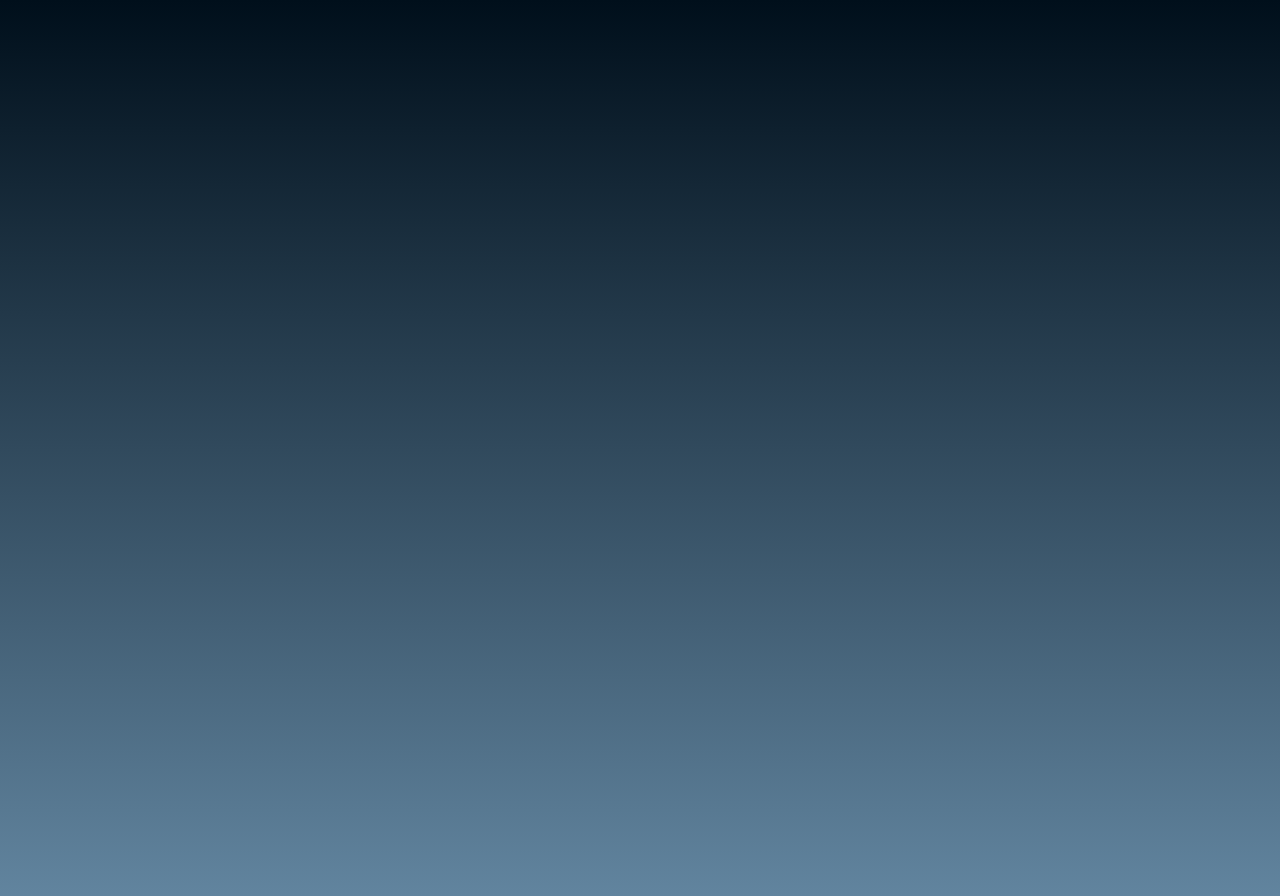
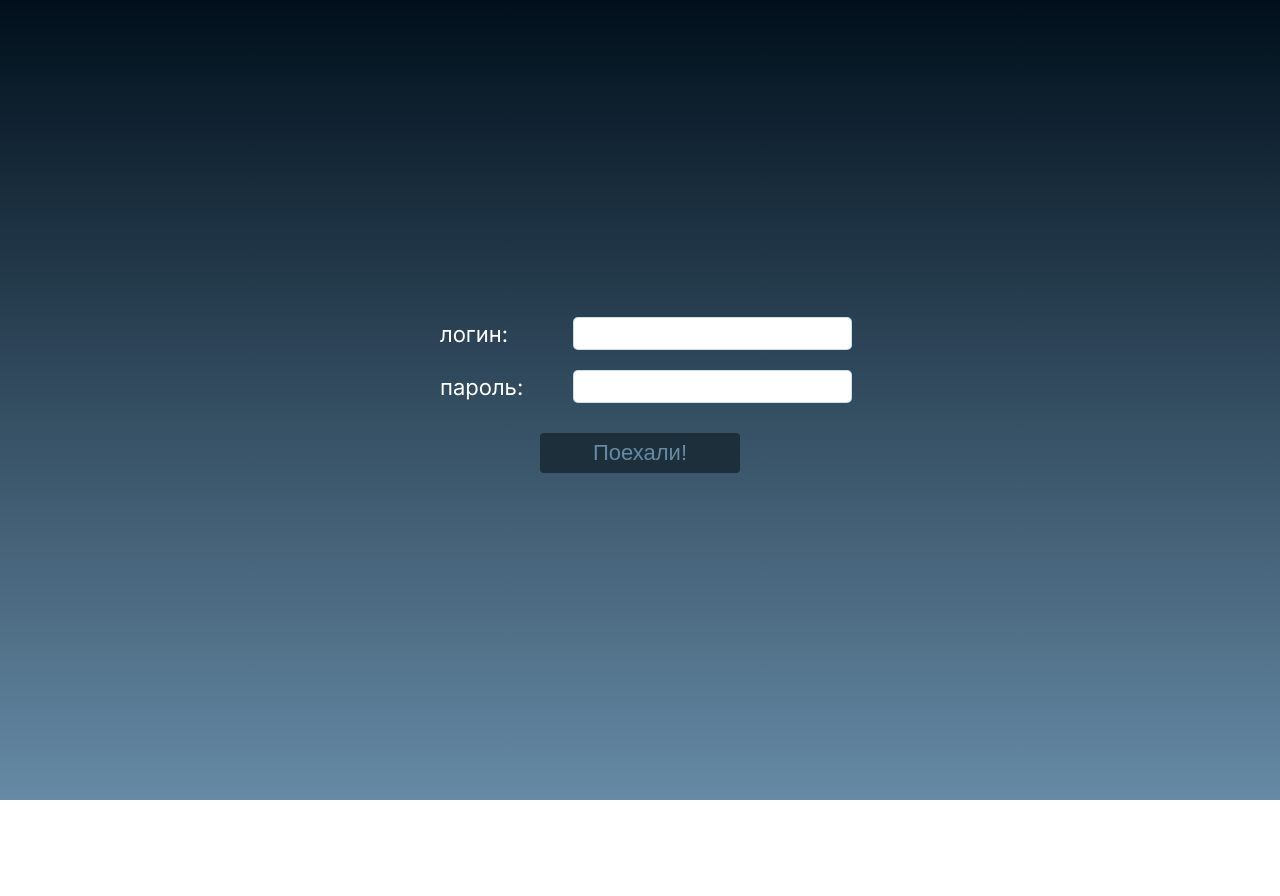
Before and after one commit to nemusic/nemusic-client, a React (Create React App) app: page /login in a window 1280 px wide. Before the commit this address had no page. Shown: the top 896 px of the page. After the commit the page ends 800 px from the top, so only its background shows below. Built offline with nearby package versions, Linux system fonts and the light colour scheme.

Commit message:
add simple login form

```diff
--- a/src/App.css
+++ b/src/App.css
@@ -17,7 +17,10 @@ html::-webkit-scrollbar{
   background: linear-gradient(180deg, rgba(0, 15, 27, 100%) 0%, rgba(102, 138, 165, 100%) 100%, rgba(0, 0, 0, 100%) 0%);
   background-attachment: fixed;
   font-family: 'Inter', sans-serif;
-  padding-bottom:140px;
   height: auto !important;
   min-height: 100%;
 }
+
+#player-shadow{
+  height: 140px;
+}
--- a/src/App.jsx
+++ b/src/App.jsx
@@ -7,6 +7,7 @@ import CollectionsPage from './pages/CollectionsPage';
 import ProfilePage from './pages/ProfilePage';
 import PlaylistPage from './pages/PlaylistPage';
 import EditPlaylistPage from './pages/EditPlaylistPage';
+import LoginPage from './pages/LoginPage';
 
 function App() {
   return (
@@ -18,6 +19,7 @@ function App() {
           <Route path="/profile" element={<ProfilePage />} />
           <Route path="/playlist" element={<PlaylistPage />} />
           <Route path="/edit" element={<EditPlaylistPage />} />
+          <Route path="/login" element={<LoginPage />} />
         </Routes>
       </div>
     </BrowserRouter>
--- /dev/null
+++ b/src/components/LoginForm/LoginForm.jsx
@@ -0,0 +1,23 @@
+import React from 'react';
+
+import classes from './LoginForm.module.css';
+
+function LoginForm() {
+  return (
+    <div className={classes.container}>
+      <form>
+        <div>
+          <label htmlFor="login">логин: </label>
+          <input name="login" id="login" type="text" />
+        </div>
+        <div>
+          <label htmlFor="password">пароль: </label>
+          <input name="password" id="password" type="password" />
+        </div>
+        <button type="submit">Поехали!</button>
+      </form>
+    </div>
+  );
+}
+
+export default LoginForm;
--- /dev/null
+++ b/src/components/LoginForm/LoginForm.module.css
@@ -0,0 +1,55 @@
+.container{
+    padding: 0;
+    height: 100vh;
+    display:flex;
+    align-items: center;
+    justify-content: center;
+    flex-direction: column;
+}
+
+.container form{
+    min-width: 400px;
+}
+
+.container form>div{
+    display: grid;
+    grid-template-columns: 1fr 2fr;
+    align-items: center;
+}
+
+.container legend{
+    font-size: 22px;
+}
+
+.container div{
+    margin-top: 20px;
+}
+
+.container label{
+    font-size: 22px;
+}
+
+.container button{
+    font-size: 22px;
+    display: block;
+    color: #668AA5;
+    margin: 30px auto;
+    background-color: #1E2F3C;
+    border: none;
+    width: 200px;
+    height: 40px;
+    border-radius: 4px;
+}
+
+.container button:hover{
+    background-color: #243847;
+}
+
+.container input[type="text"],
+.container input[type="password"] {
+  border: 1px solid rgba(191, 216, 227, .8);
+  padding: 5px;
+  border-radius: 5px;
+  font-size: 110%;
+  width: 100%;
+}
--- /dev/null
+++ b/src/pages/LoginPage.jsx
@@ -0,0 +1,11 @@
+import React from 'react';
+
+import LoginForm from '../components/LoginForm/LoginForm';
+
+function LoginPage() {
+  return (
+    <LoginForm />
+  );
+}
+
+export default LoginPage;
--- a/src/pages/Page.jsx
+++ b/src/pages/Page.jsx
@@ -15,6 +15,7 @@ function Page({ children }) {
       </div>
       <Footer />
       <UltraPlayer />
+      <div id="player-shadow" />
     </div>
   );
 }
```
Also changed, not shown: .eslintrc.json.
